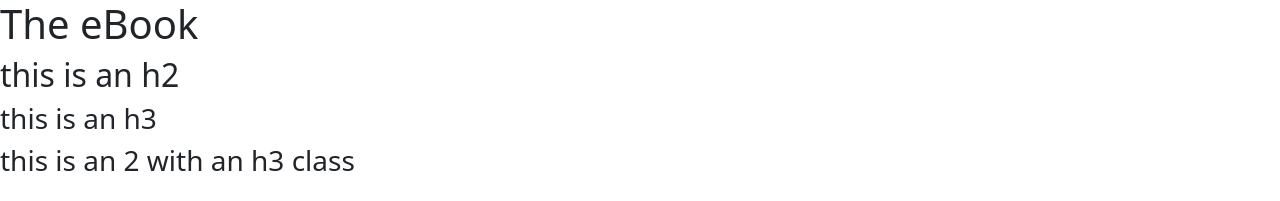
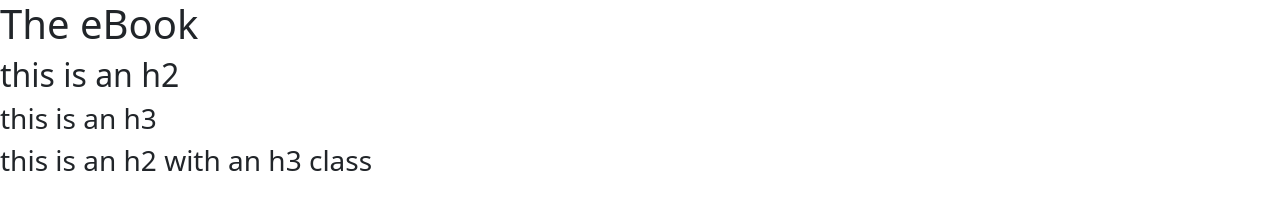
Before and after one commit to vector-gru/ebook_web, a plain HTML site: page index.html in a window 1280 px wide. Shown: the top 201 px of the page. Drawn offline with nearby package versions, Linux system fonts and the light colour scheme.

Commit message:
light fix

```diff
--- a/index.html
+++ b/index.html
@@ -17,7 +17,7 @@
     <h1>The eBook</h1>
     <h2>this is an h2</h2>
     <h3>this is an h3</h3>
-    <h2 class="h3">this is an 2 with an h3 class</h2>
+    <h2 class="h3">this is an h2 with an h3 class</h2>
 
     <!-- display headings -->
     <h1 class="display-1">display 1 heading</h1>
```
